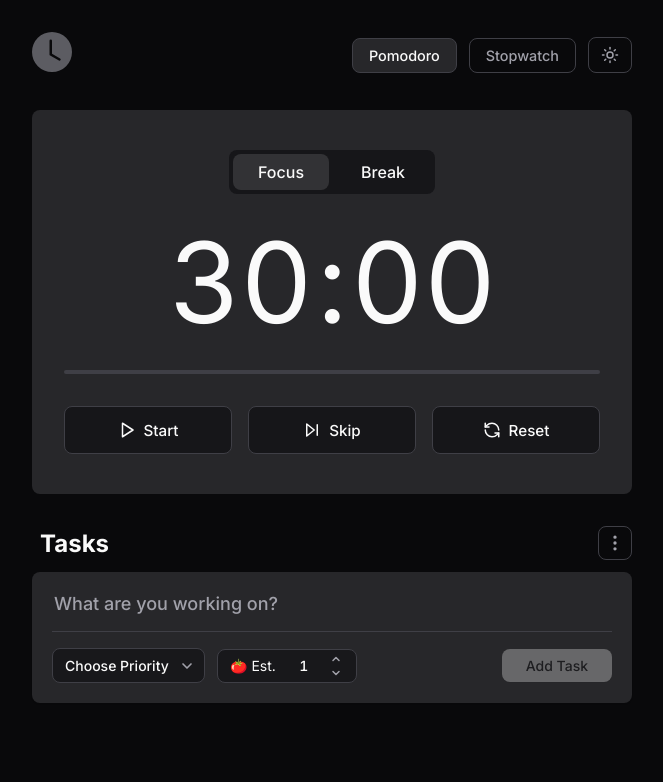
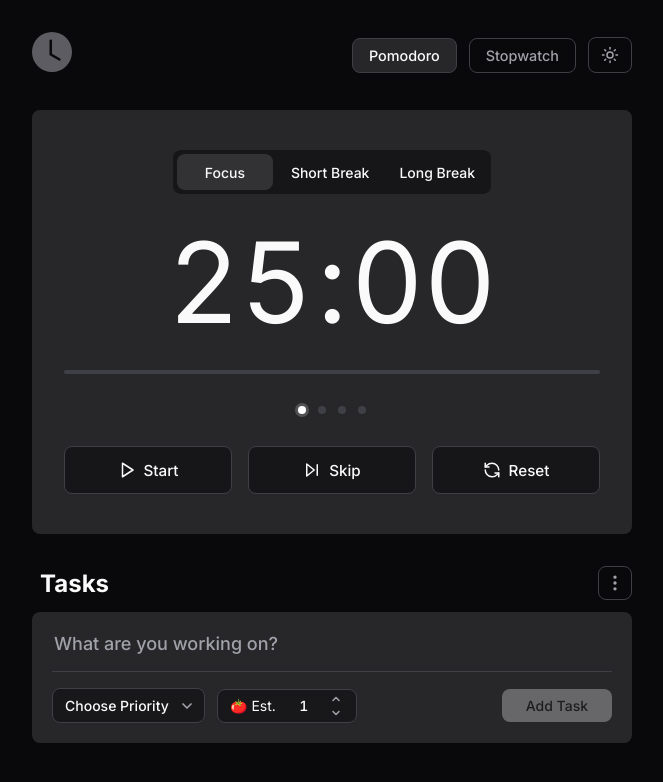
Before and after one commit to Srikan1h/productivity-timer, a React (Vite) app: page / in a window 1280 px wide. Shown: the top 782 px of the page, without its empty margins (308-971 px from the left). Built offline with nearby package versions, Linux system fonts and the light colour scheme.

Commit message:
feat: implement long-break cycle logic with visual session indicator

```diff
--- a/src/App.tsx
+++ b/src/App.tsx
@@ -12,8 +12,11 @@
 } from 'lucide-react'
 import TaskManagement from './components/TaskManagement'
 
-const FOCUS_SECONDS = 30 * 60
-const BREAK_SECONDS = 10 * 60
+const FOCUS_SECONDS = 25 * 60
+const SHORT_BREAK_SECONDS = 5 * 60
+const LONG_BREAK_SECONDS = 20 * 60
+
+type PomodoroMode = 'focus' | 'short-break' | 'long-break'
 
 interface TimeDisplayProps {
   totalMs: number
@@ -100,14 +103,16 @@
   const [theme, setTheme] = useState<'dark' | 'light'>('dark')
   const [stopwatchMs, setStopwatchMs] = useState(0)
   const [stopwatchRunning, setStopwatchRunning] = useState(false)
-  const [pomodoroMode, setPomodoroMode] = useState<'focus' | 'break'>('focus')
+  const [pomodoroMode, setPomodoroMode] = useState<PomodoroMode>('focus')
+  const [focusSessionsCompleted, setFocusSessionsCompleted] = useState(0)
+  const sessionsRef = useRef(focusSessionsCompleted)
   const [pomodoroSeconds, setPomodoroSeconds] = useState(FOCUS_SECONDS)
   const [pomodoroRunning, setPomodoroRunning] = useState(false)
-  const modeRef = useRef<'focus' | 'break'>(pomodoroMode)
+  const modeRef = useRef<PomodoroMode>(pomodoroMode)
   const audioContextRef = useRef<AudioContext | null>(null)
 
-  const pomodoroLabel = pomodoroMode === 'focus' ? 'Focus' : 'Break'
-  const pomodoroTotal = pomodoroMode === 'focus' ? FOCUS_SECONDS : BREAK_SECONDS
+  const pomodoroLabel = pomodoroMode === 'focus' ? 'Focus' : pomodoroMode === 'short-break' ? 'Short Break' : 'Long Break'
+  const pomodoroTotal = pomodoroMode === 'focus' ? FOCUS_SECONDS : pomodoroMode === 'short-break' ? SHORT_BREAK_SECONDS : LONG_BREAK_SECONDS
   const stopwatchProgress = ((stopwatchMs / 1000) % 60) / 60
   const pomodoroProgress = 1 - pomodoroSeconds / pomodoroTotal
   const ringRadius = 150
@@ -247,10 +252,23 @@
           playBell()
           setTimeout(() => setPomodoroRunning(false), 0)
 
-          const nextMode = modeRef.current === 'focus' ? 'break' : 'focus'
+          const nextMode = (() => {
+            if (modeRef.current === 'focus') {
+              const completed = sessionsRef.current + 1
+              setFocusSessionsCompleted(completed)
+              sessionsRef.current = completed
+              if (completed > 0 && completed % 4 === 0) {
+                return 'long-break'
+              }
+              return 'short-break'
+            } else {
+              return 'focus'
+            }
+          })()
+
           modeRef.current = nextMode
           setPomodoroMode(nextMode)
-          return nextMode === 'focus' ? FOCUS_SECONDS : BREAK_SECONDS
+          return nextMode === 'focus' ? FOCUS_SECONDS : nextMode === 'short-break' ? SHORT_BREAK_SECONDS : LONG_BREAK_SECONDS
         })
       }, 1000)
     }
@@ -258,22 +276,33 @@
     return () => window.clearInterval(intervalId)
   }, [pomodoroRunning])
 
-  const switchPomodoroMode = (nextMode: 'focus' | 'break') => {
+  const switchPomodoroMode = (nextMode: PomodoroMode) => {
     unlockAudio()
     setPomodoroMode(nextMode)
     modeRef.current = nextMode
-    setPomodoroSeconds(nextMode === 'focus' ? FOCUS_SECONDS : BREAK_SECONDS)
+    setPomodoroSeconds(nextMode === 'focus' ? FOCUS_SECONDS : nextMode === 'short-break' ? SHORT_BREAK_SECONDS : LONG_BREAK_SECONDS)
     setPomodoroRunning(false)
   }
 
   const restartPomodoro = () => {
     unlockAudio()
-    setPomodoroSeconds(pomodoroMode === 'focus' ? FOCUS_SECONDS : BREAK_SECONDS)
+    setPomodoroSeconds(pomodoroMode === 'focus' ? FOCUS_SECONDS : pomodoroMode === 'short-break' ? SHORT_BREAK_SECONDS : LONG_BREAK_SECONDS)
     setPomodoroRunning(false)
   }
 
   const skipPomodoro = () => {
-    switchPomodoroMode(pomodoroMode === 'focus' ? 'break' : 'focus')
+    if (pomodoroMode === 'focus') {
+      const completed = focusSessionsCompleted + 1
+      setFocusSessionsCompleted(completed)
+      sessionsRef.current = completed
+      if (completed % 4 === 0) {
+        switchPomodoroMode('long-break')
+      } else {
+        switchPomodoroMode('short-break')
+      }
+    } else {
+      switchPomodoroMode('focus')
+    }
   }
 
   const togglePomodoro = () => {
@@ -333,11 +362,18 @@
                 Focus
               </button>
               <button
-                className={pomodoroMode === 'break' ? 'active' : ''}
+                className={pomodoroMode === 'short-break' ? 'active' : ''}
                 type="button"
-                onClick={() => switchPomodoroMode('break')}
+                onClick={() => switchPomodoroMode('short-break')}
               >
-                Break
+                Short Break
+              </button>
+              <button
+                className={pomodoroMode === 'long-break' ? 'active' : ''}
+                type="button"
+                onClick={() => switchPomodoroMode('long-break')}
+              >
+                Long Break
               </button>
             </div>
 
@@ -350,6 +386,20 @@
               aria-hidden="true"
               style={{ '--progress': `${pomodoroProgress * 100}%` }}
             />
+
+            <div className="cycle-indicator" aria-label={`Cycle progress: ${pomodoroMode === 'long-break' ? 4 : (focusSessionsCompleted % 4)} of 4`}>
+              {[1, 2, 3, 4].map((step) => {
+                const cyclePos = focusSessionsCompleted % 4;
+                const isCompleted = pomodoroMode === 'long-break' || cyclePos >= step;
+                const isActive = pomodoroMode === 'focus' && cyclePos + 1 === step;
+                return (
+                  <div
+                    key={step}
+                    className={`cycle-dot ${isCompleted ? 'completed' : ''} ${isActive ? 'active' : ''}`}
+                  />
+                );
+              })}
+            </div>
 
             <div className="pomodoro-controls">
               <ControlButton label={pomodoroRunning ? 'Pause' : 'Start'} icon={pomodoroRunning ? <Pause size={18} /> : <Play size={18} />} onClick={togglePomodoro}>
--- a/src/styles.css
+++ b/src/styles.css
@@ -187,11 +187,13 @@
 .phase-tabs button {
   min-width: 96px;
   min-height: 36px;
+  padding: 0 12px;
   border-radius: 8px;
   background: transparent;
   color: var(--text);
   cursor: pointer;
   font-weight: 500;
+  font-size: 0.875rem;
 }
 
 .phase-tabs button.active {
@@ -254,6 +256,31 @@
   border-radius: inherit;
   background: var(--accent-strong);
   content: "";
+}
+
+.cycle-indicator {
+  display: flex;
+  gap: 12px;
+  justify-content: center;
+  align-items: center;
+  width: 100%;
+}
+
+.cycle-dot {
+  width: 8px;
+  height: 8px;
+  border-radius: 50%;
+  background: var(--line);
+  transition: all 0.3s ease;
+}
+
+.cycle-dot.completed {
+  background: var(--accent-strong);
+}
+
+.cycle-dot.active {
+  background: var(--accent-strong);
+  box-shadow: 0 0 0 3px color-mix(in srgb, var(--accent-strong) 20%, transparent);
 }
 
 .pomodoro-controls,
```
